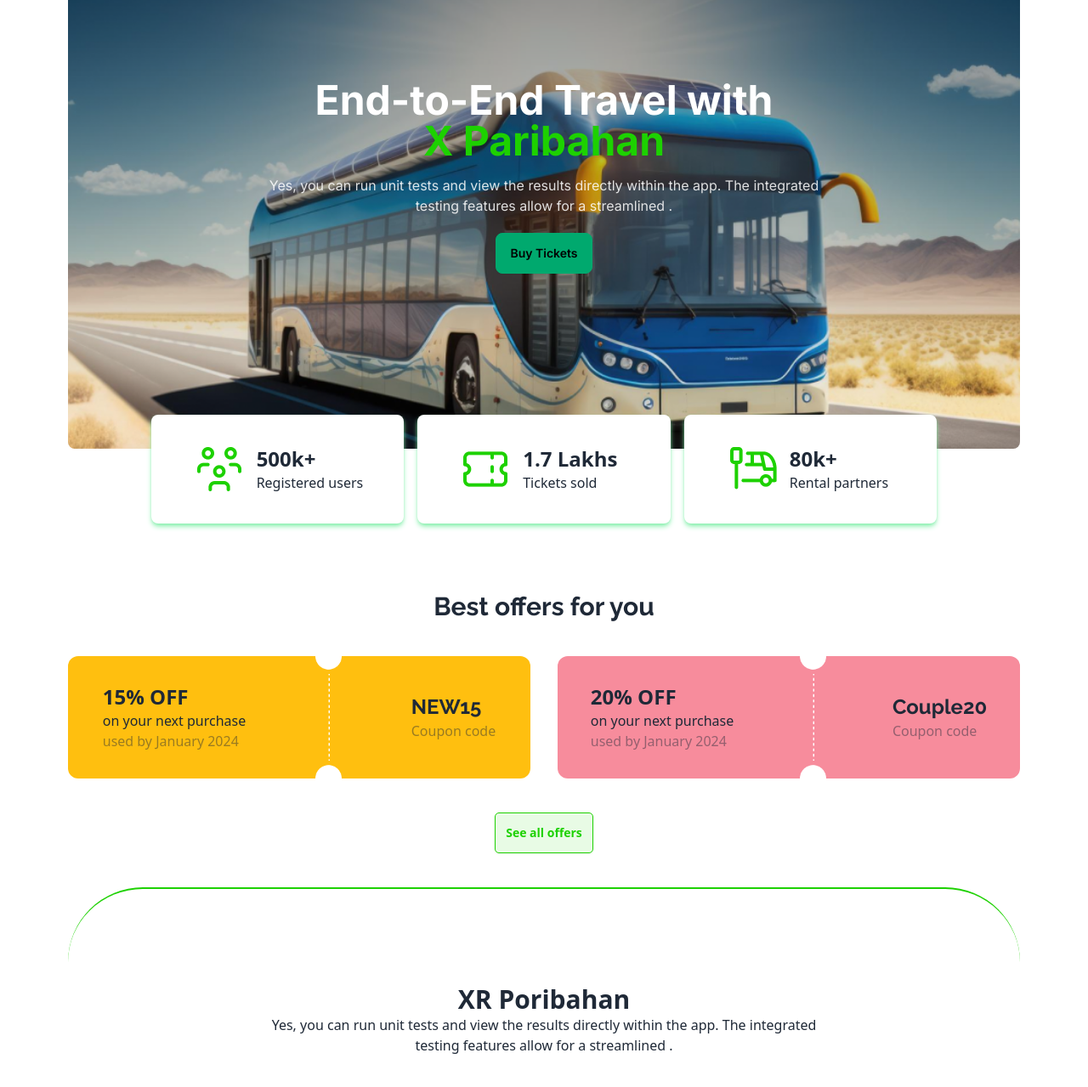
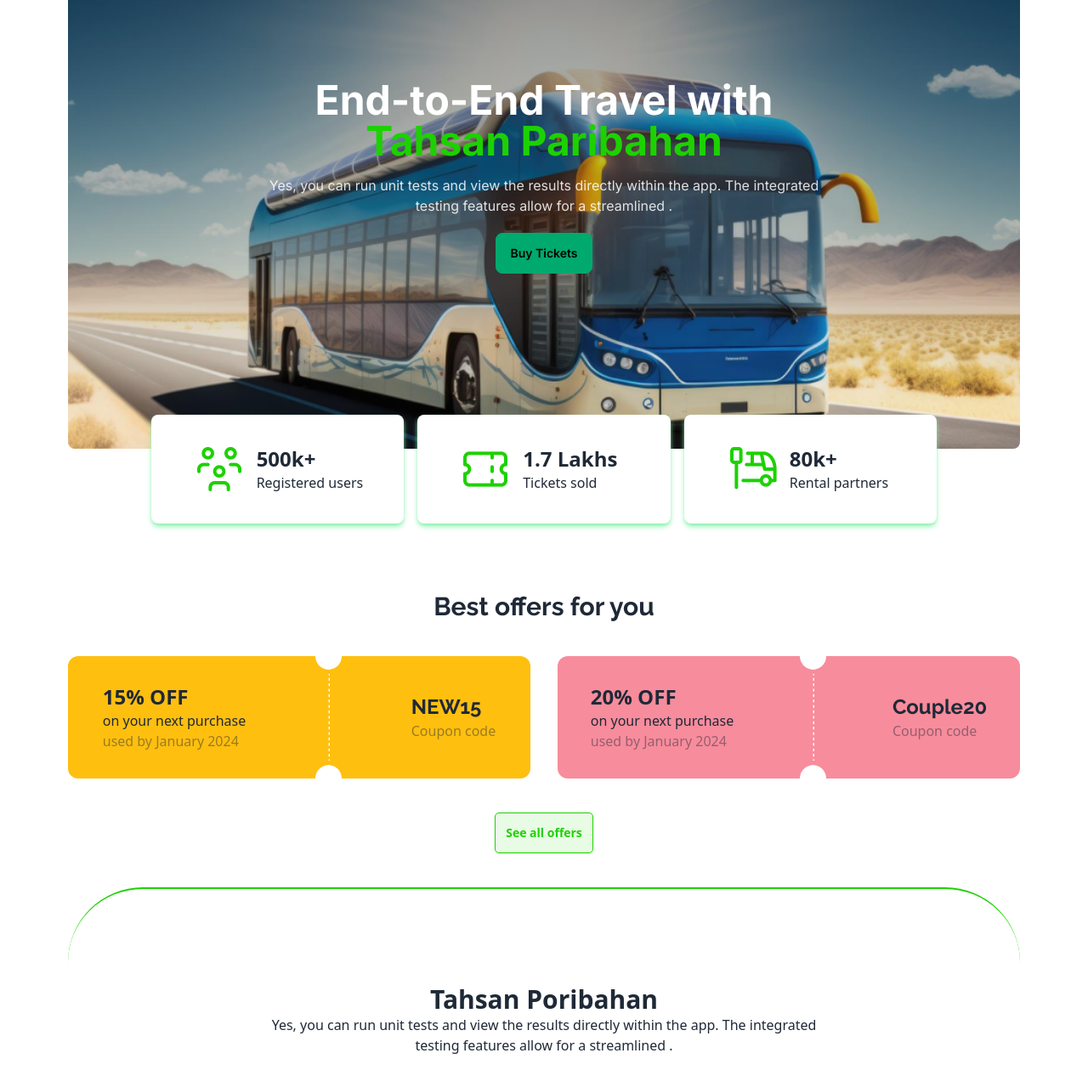
Before and after one commit to Tahsan-sourov1997/Bus-Ticket-Assignment, a plain HTML site: page index.html in a window 1280 px wide. Shown: the part 200-1479 px from the top of the page at 85% size. Drawn offline with nearby package versions, Linux system fonts and the light colour scheme.

Commit message:
Edit text

```diff
--- a/index.html
+++ b/index.html
@@ -57,7 +57,7 @@
                 <div class="hero-content text-center text-white">
                   <div class="max-w-2xl">
                     <h1 class="mb-4 text-5xl font-bold"> End-to-End Travel with <br>
-                        <span class="main-color">X Paribahan</span></h1>
+                        <span class="main-color">Tahsan Paribahan</span></h1>
                     <p class="mb-5 opacity-85">Yes, you can run unit tests and view the results directly within the app. The integrated testing features allow for a streamlined .</p>
                     <a href="#ticket-purches"><button class="btn btn-success">Buy Tickets</button></a>
                   </div>
@@ -129,7 +129,7 @@
         <!-- ticket section -->
           <section id="ticket-purches" class=" lg:mx-20 p-5 lg:px-32 lg:py-28 border-t-2 border-[#1DD100] rounded-t-[88px]">
             <div class="text-center" >
-              <h1 class="text-3xl font-bold">XR Poribahan</h1>
+              <h1 class="text-3xl font-bold">Tahsan Poribahan</h1>
               <p>Yes, you can run unit tests and view the results directly within the app. The integrated <br> testing features allow for a streamlined .</p>
             </div>
             <div class="flex flex-col lg:flex-row justify-around items-center mt-10 pb-5 shadow rounded-lg">
```
